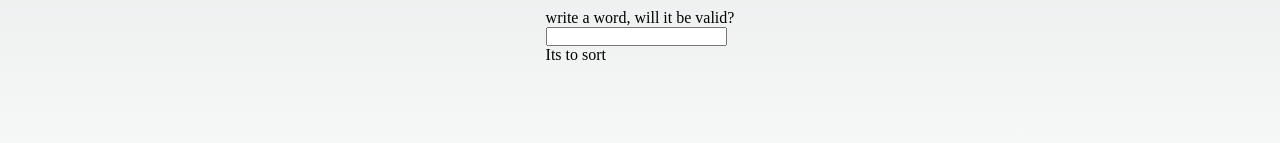
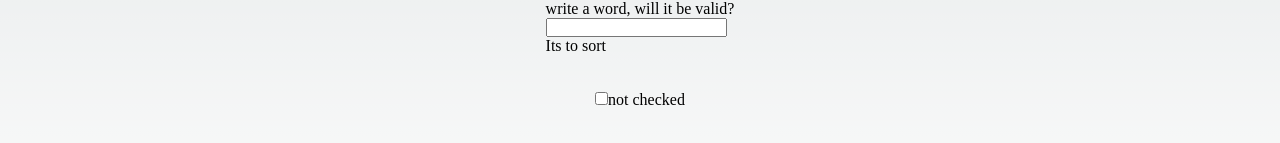
Before and after one commit to Aluonam/hooksReact, a Next.js app: page / in a window 1280 px wide. Shown: the part 485-628 px from the top of the page. Built offline with nearby package versions, Linux system fonts and the light colour scheme; no server answers.

Commit message:
feat: input checked

```diff
--- a/components/ejUserReducer/CheckboxUseReducer.jsx
+++ b/components/ejUserReducer/CheckboxUseReducer.jsx
@@ -10,7 +10,14 @@ const CheckboxUseReducer = () => {
   return (
     <div>
 
-
+        <input
+            type='checkbox'
+            value={checked}
+            onChange={setChecked}
+        />
+        <label>
+            {checked ? "checked" : "not checked"}
+        </label>
 
     </div>
   )
```
